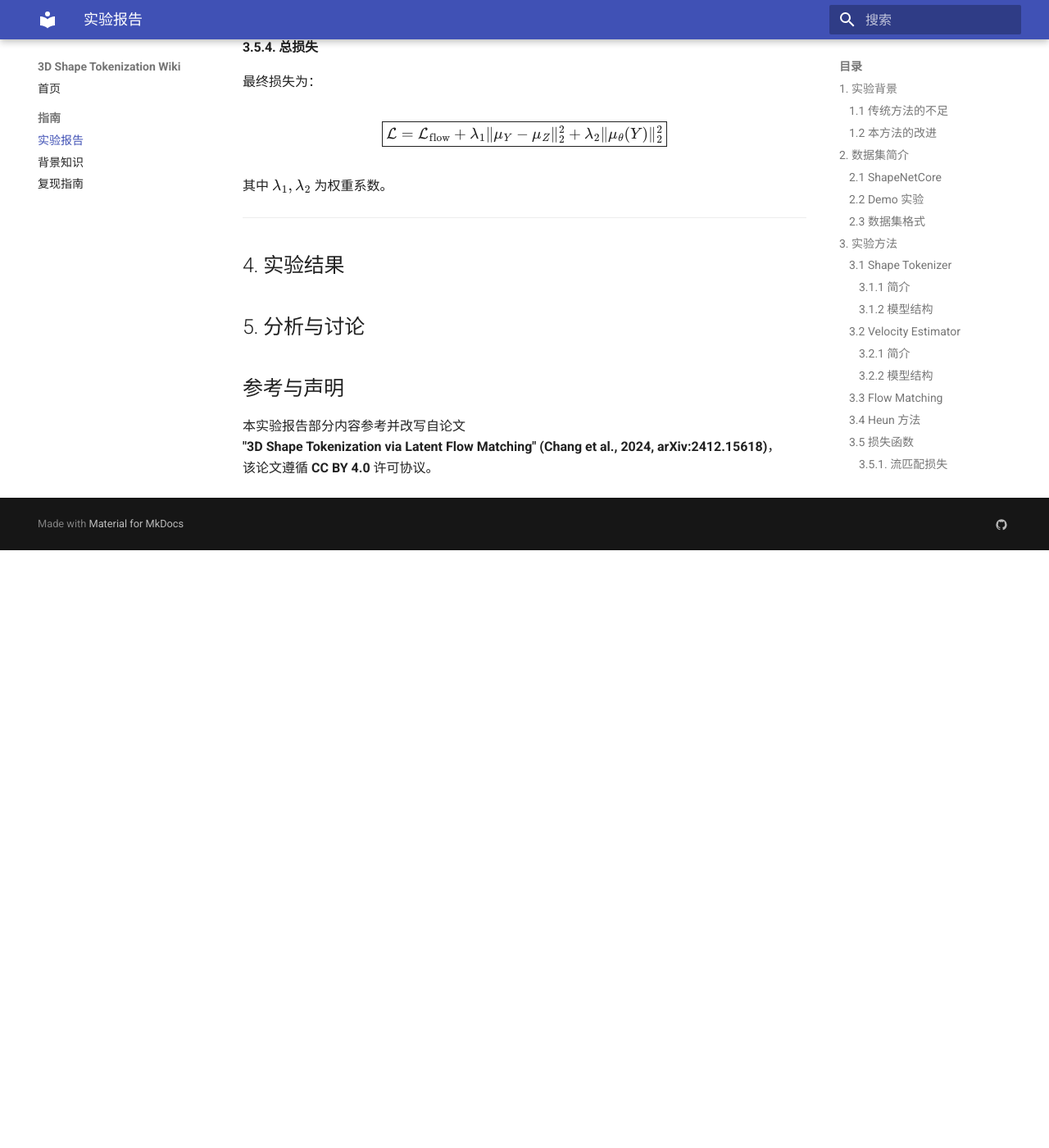
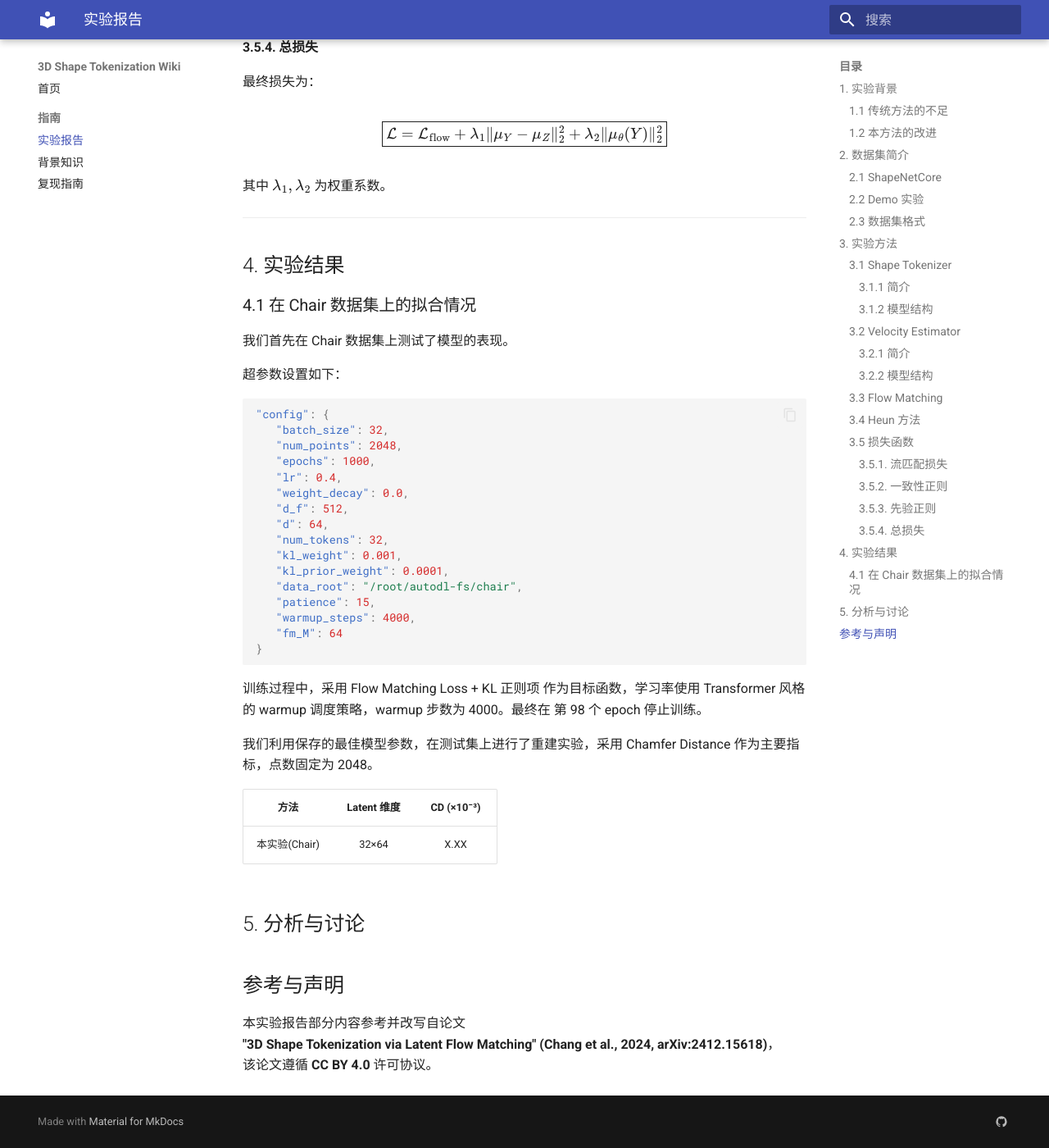
Before and after one commit to Sy-SU/3D-Shape-Tokenization, an MkDocs documentation site: the page built from docs/report.md, in a window 1280 px wide and 1400 px high, scrolled down 8736 px. Shown: the whole window at 82% size. Built offline with MkDocs 1.6.1 and Material for MkDocs 9.7.7, drawn with Linux system fonts in a browser that asks for light colours; before the commit the page ends 9407 px from its top, so only the background shows below that.

Commit message:
增加实验结果部分

````diff
--- a/docs/report.md
+++ b/docs/report.md
@@ -283,6 +283,41 @@ $$
 
 ## 4. 实验结果
 
+### 4.1 在 Chair 数据集上的拟合情况
+
+我们首先在 Chair 数据集上测试了模型的表现。
+
+超参数设置如下：
+
+```json
+"config": {
+   "batch_size": 32,
+   "num_points": 2048,
+   "epochs": 1000,
+   "lr": 0.4,
+   "weight_decay": 0.0,
+   "d_f": 512,
+   "d": 64,
+   "num_tokens": 32,
+   "kl_weight": 0.001,
+   "kl_prior_weight": 0.0001,
+   "data_root": "/root/autodl-fs/chair",
+   "patience": 15,
+   "warmup_steps": 4000,
+   "fm_M": 64
+}
+```
+
+训练过程中，采用 Flow Matching Loss + KL 正则项 作为目标函数，学习率使用 Transformer 风格的 warmup 调度策略，warmup 步数为 4000。最终在 第 98 个 epoch 停止训练。
+
+我们利用保存的最佳模型参数，在测试集上进行了重建实验，采用 Chamfer Distance 作为主要指标，点数固定为 2048。
+
+| 方法         | Latent 维度 | CD (×10⁻³)   |
+|:------------:|:-----------:|:------------:|
+| 本实验(Chair)| 32×64       | X.XX         |
+
+
+
 ## 5. 分析与讨论
 
 ## 参考与声明
--- a/docs/styles/extra.css
+++ b/docs/styles/extra.css
@@ -30,3 +30,11 @@
   font-size: 1.1rem;
   line-height: 1.6;
 }
+
+.table-center .md-typeset__table {
+  display: flex;
+  justify-content: center;
+}
+.table-center .md-typeset__table table {
+  width: auto;
+}
````
